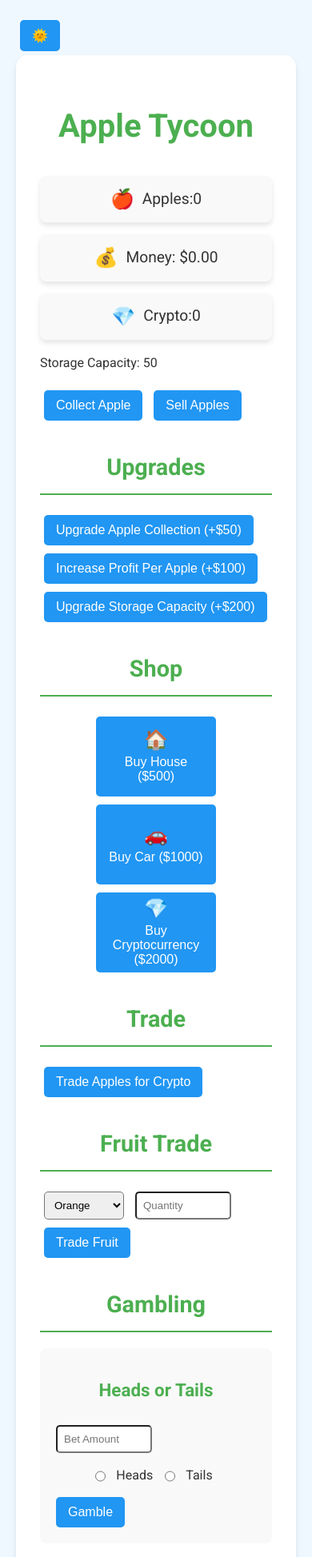
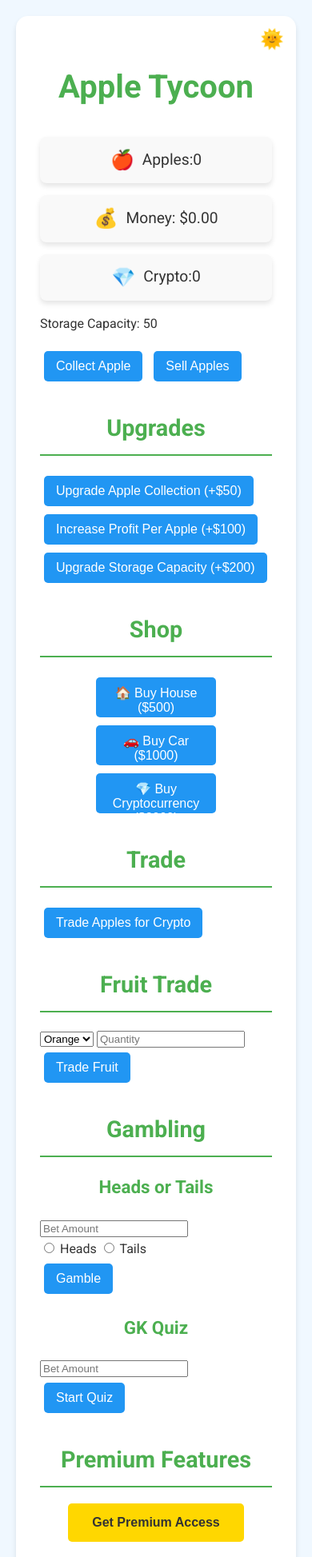
Before and after one commit to prakit1234/appletycoon, a plain HTML site: page index.html in a window 390 px wide. Shown: the top 1947 px of the page at 80% size. Drawn offline with Linux system fonts and the light colour scheme.

Commit message:
Update game.css

```diff
--- a/game.css
+++ b/game.css
@@ -1,9 +1,18 @@
-:root {
+/* game.css */
+:root[data-theme="light"] {
     --primary-color: #4CAF50;
     --secondary-color: #2196F3;
     --background-color: #f0f8ff;
     --text-color: #333;
     --box-shadow: 0 4px 6px rgba(0, 0, 0, 0.1);
+}
+
+:root[data-theme="dark"] {
+    --primary-color: #45a049;
+    --secondary-color: #1976D2;
+    --background-color: #1a1a1a;
+    --text-color: #ffffff;
+    --box-shadow: 0 4px 6px rgba(255, 255, 255, 0.1);
 }
 
 body {
@@ -13,7 +22,7 @@ body {
     line-height: 1.6;
     margin: 0;
     padding: 20px;
-    transition: background-color 0.3s ease;
+    transition: background-color 0.3s ease, color 0.3s ease;
 }
 
 .game-container {
@@ -23,7 +32,7 @@ body {
     padding: 30px;
     border-radius: 15px;
     box-shadow: var(--box-shadow);
-    transition: box-shadow 0.3s ease;
+    transition: box-shadow 0.3s ease, background-color 0.3s ease;
 }
 
 h1, h2, h3 {
@@ -95,73 +104,66 @@ button:active {
 
 .shop-items button {
     width: 150px;
-    height: 100px;
-    display: flex;
-    flex-direction: column;
-    align-items: center;
-    justify-content: center;
+    height:  50px;
 }
 
-.shop-icon {
-    font-size: 24px;
-    margin-bottom: 5px;
-}
-
-#trade-result {
-    margin-top: 10px;
-    font-weight: bold;
-}
-
-.gambling-section {
-    background-color: #f9f9f9;
-    padding: 15px;
-    border-radius: 8px;
-    margin-top: 20px;
-}
-
-.coin-choice {
-    display: flex;
-    justify-content: center;
-    margin: 10px 0;
-}
-
-.coin-choice label {
-    margin: 0 10px;
-}
-
-input[type="number"], select {
-    padding: 8px;
-    margin: 5px;
-    border: 1px solid # ccc;
-    border-radius: 5px;
-    width: 100px;
-}
-
-.popup {
+.theme-toggle {
     position: fixed;
-    top: 50%;
-    left: 50%;
-    transform: translate(-50%, -50%);
-    background-color: white;
-    padding: 20px;
-    border-radius: 10px;
-    box-shadow: var(--box-shadow);
+    top: 20px;
+    right: 20px;
     z-index: 1000;
 }
 
-.hidden {
-    display: none;
+#theme-button {
+    font-size: 24px;
+    padding: 10px;
+    border-radius: 50%;
+    border: none;
+    background: transparent;
+    cursor: pointer;
+    transition: transform 0.3s ease;
 }
 
-#close-popup {
-    background-color: var(--secondary-color);
-    color: white;
-    border: none;
-    padding: 10px;
-    border-radius: 5px;
-    cursor: pointer;
+#theme-button:hover {
+    transform: rotate(360deg);
 }
 
-#close-popup:hover {
-    background-color: #1976D2;
+.floating-emoji {
+    position: fixed;
+    pointer-events: none;
+    animation: float 3s ease-out forwards;
+    font-size: 24px;
+    z-index: 1000;
 }
+
+@keyframes float {
+    0% {
+        transform: translateY(0) rotate(0deg);
+        opacity: 1;
+    }
+    100% {
+        transform: translateY(-100vh) rotate(360deg);
+        opacity: 0;
+    }
+}
+
+#get-premium-button {
+    background-color: #FFD700;
+    color: #333;
+    font-weight: bold;
+    padding: 15px 30px;
+    margin: 20px auto;
+    display: block;
+    transition: all 0.3s ease;
+}
+
+#get-premium-button:hover {
+    background-color: #FFC600;
+    transform: scale(1.05);
+    box-shadow: 0 6px 12px rgba(0, 0, 0, 0.15);
+}
+
+/* Dark mode transitions */
+body, .game-container, button {
+    transition: background-color 0.3s ease, color 0.3s ease;
+}
```
